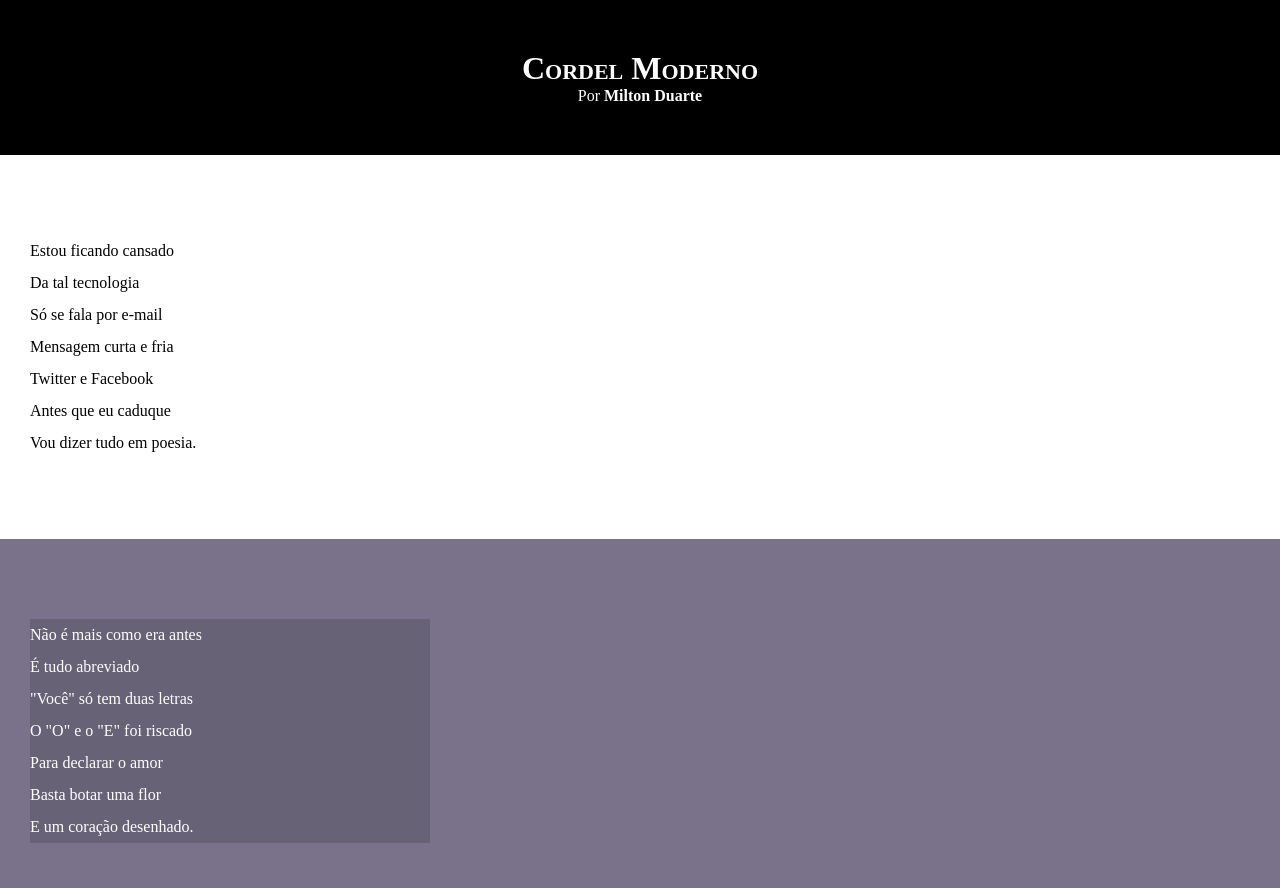
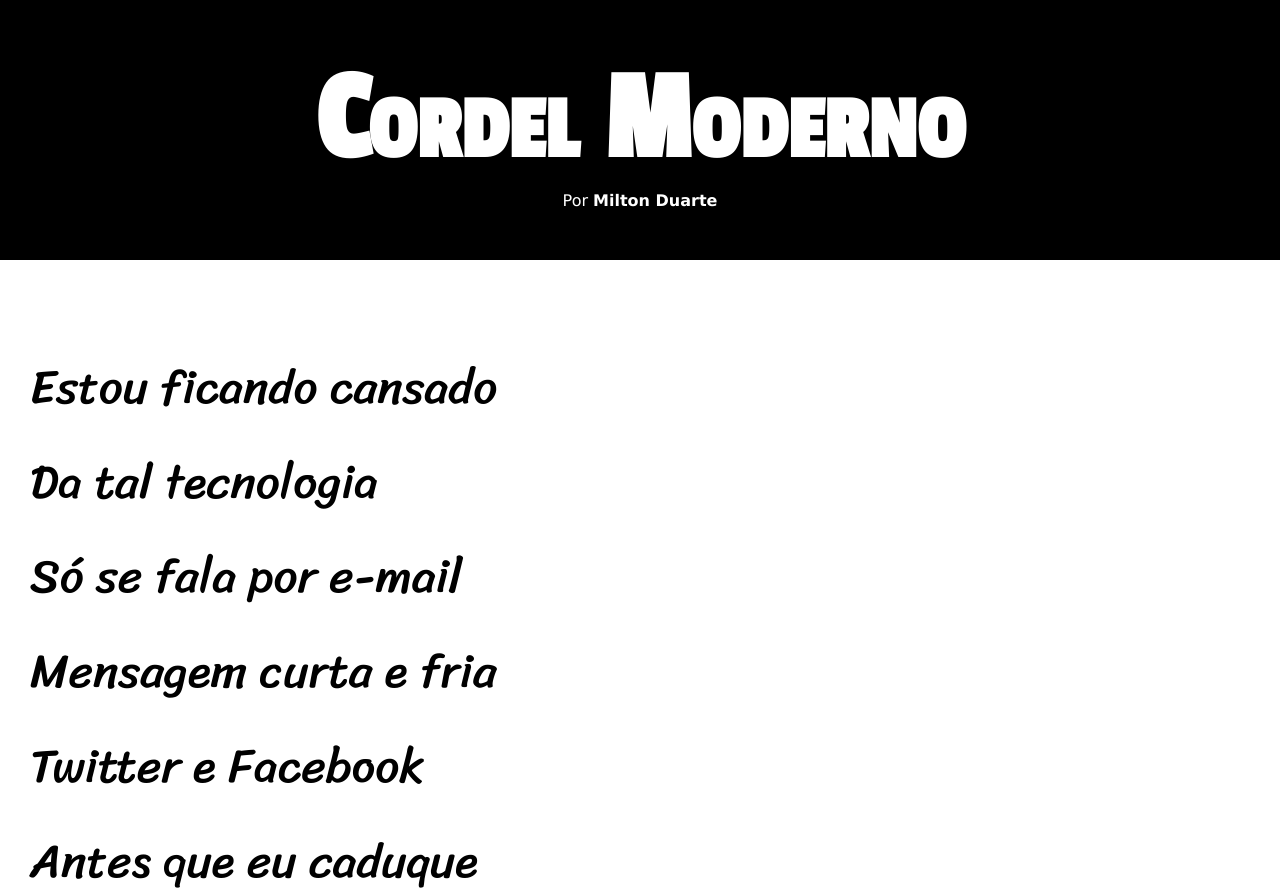
Before and after one commit to L4uany/Cordel-Moderno, a plain HTML site: page index.html in a window 1280 px wide. Shown: the top 888 px of the page. Drawn offline with Linux system fonts and the light colour scheme.

Commit message:
update style.css

```diff
--- a/estilo/style.css
+++ b/estilo/style.css
@@ -1,4 +1,14 @@
 @charset "UTF-8";
+
+@import url('https://fonts.googleapis.com/css2?family=Passion+One&display=swap');
+
+@import url('https://fonts.googleapis.com/css2?family=Sriracha&display=swap');
+
+:root {
+    --fonte1: Verdana, Geneva, Tahoma, sans-serif;
+    --fonte2: 'Passion One', cursive;
+    --fonte3: 'Sriracha', cursive;
+}
 
 * {
     margin: 0px;
@@ -8,6 +18,7 @@
 html, body {
     min-height: 100vh;
     background-color: darkgrey;
+    font-family: var(--fonte1);
 }
 
 header {
@@ -19,6 +30,8 @@
 header > h1 {
     padding-top: 50px;
     font-variant: small-caps;
+    font-family: var(--fonte2);
+    font-size: 10vw; /*O melhor seria utilizar media query*/
 }
 
 header > p {
@@ -35,6 +48,15 @@
     text-decoration: underline;
 }
 
+section {
+    padding-left: 30px;
+    padding-top: 10vh;
+    padding-bottom: 10vh;
+    line-height: 2em;
+    font-family: var(--fonte3);
+    font-size: 3.7vw;
+}
+
 .normal {
     background-color: white;
     color: black;
@@ -47,15 +69,10 @@
 
 .imagem > p {
     background-color: rgba(0, 0, 0, 0.141);
-    width: 400px;
+    display: inline-block;
+    padding: 5px;
 }
 
-section {
-    padding-left: 30px;
-    padding-top: 10vh;
-    padding-bottom: 10vh;
-    line-height: 2em;
-}
 footer {
     background-color: black;
     color: white;
```
